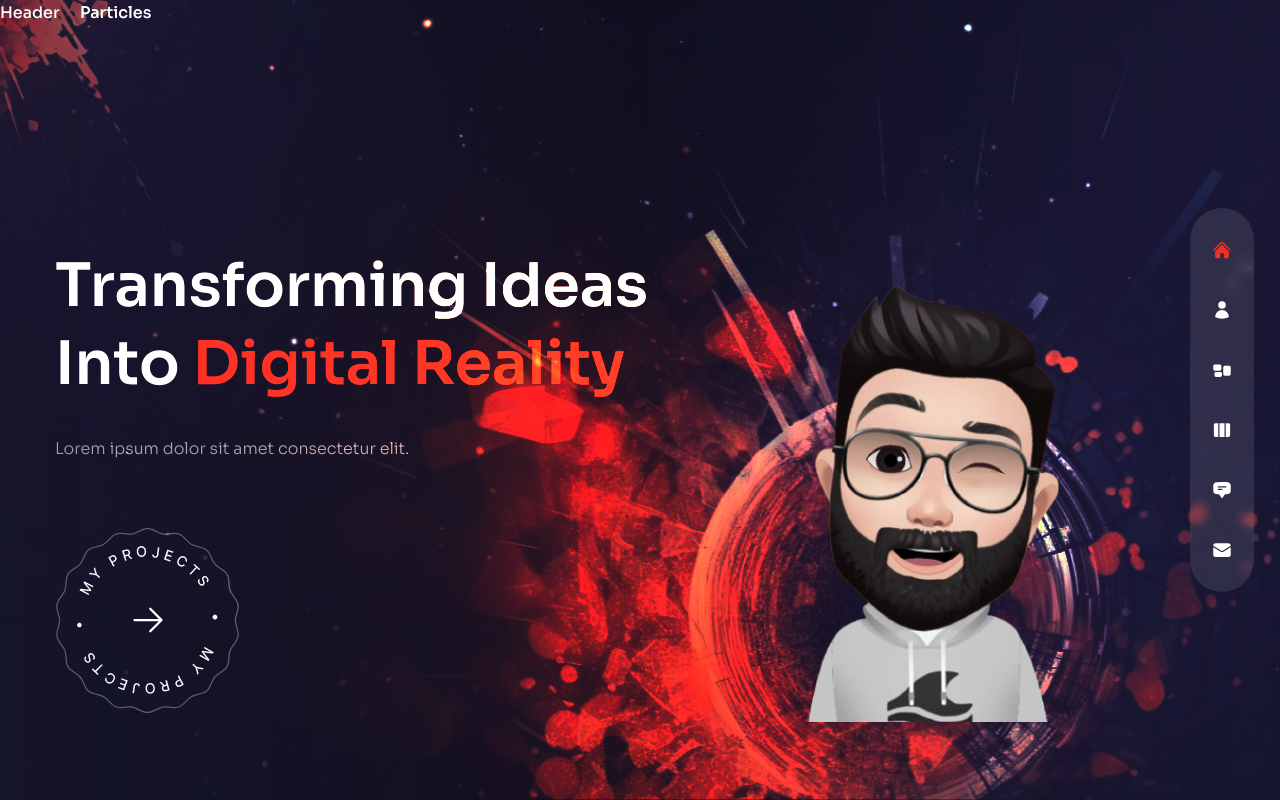
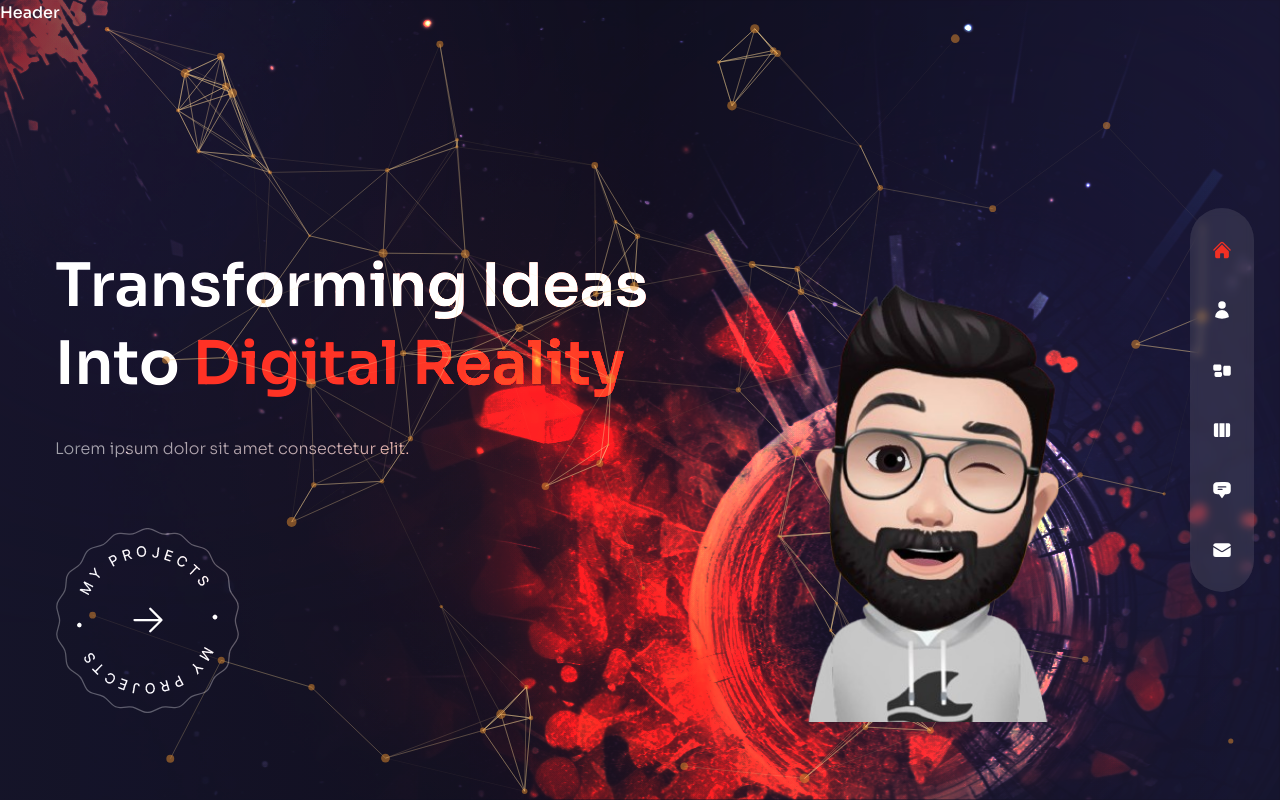
Before and after one commit to Sashi2002/Next-Portfolio, a Next.js app: page / in a window 1280 px wide. Built offline with nearby package versions, Linux system fonts and the light colour scheme.

Commit message:
particle Js

```diff
--- a/components/ParticlesContainer.js
+++ b/components/ParticlesContainer.js
@@ -1,5 +1,97 @@
+//Animation using Particle Js
+import { Particles } from "react-tsparticles";
+import { loadFull } from "tsparticles";
+import React, { useCallback } from "react";
+
 const ParticlesContainer = () => {
-  return <div>Particles Container</div>;
+  // init
+  const particlesInit = useCallback(async (engine) => {
+    await loadFull(engine);
+  }, []);
+
+  const particlesLoaded = useCallback(async () => {}, []);
+
+  return (
+    <Particles
+      className="w-full h-full absolute translate-z-0"
+      id="tsparticles"
+      init={particlesInit}
+      loaded={particlesLoaded}
+      options={{
+        fullScreen: { enable: false },
+        background: {
+          color: {
+            value: "",
+          },
+        },
+        fpsLimit: 120,
+        interactivity: {
+          events: {
+            onClick: {
+              enable: false,
+              mode: "push",
+            },
+            onHover: {
+              enable: true,
+              mode: "repulse",
+            },
+            resize: true,
+          },
+          modes: {
+            push: {
+              quantity: 90,
+            },
+            repulse: {
+              distance: 200,
+              duration: 0.4,
+            },
+          },
+        },
+        particles: {
+          color: {
+            value: "#e68e2e",
+          },
+          links: {
+            color: "#f5d393",
+            distance: 150,
+            enable: true,
+            opacity: 0.5,
+            width: 1,
+          },
+          collisions: {
+            enable: true,
+          },
+          move: {
+            directions: "none",
+            enable: true,
+            outMode: {
+              default: "bounce",
+            },
+            random: false,
+            speed: 1,
+            straight: false,
+          },
+          number: {
+            density: {
+              enable: true,
+              area: 800,
+            },
+            value: 80,
+          },
+          opacity: {
+            value: 0.5,
+          },
+          shape: {
+            type: "circle",
+          },
+          size: {
+            value: { min: 1, max: 5 },
+          },
+        },
+        detectRetina: true,
+      }}
+    />
+  );
 };
 
 export default ParticlesContainer;
--- a/pages/index.js
+++ b/pages/index.js
@@ -13,7 +13,7 @@
 
 const Home = () => {
   return (
-    <div className="bg-primary/60 h-[100vh]">
+    <div className="bg-primary/60 h-full">
       {/* text */}
       <div className="w-full h-full bg-gradient-to-r from-primary/10 via-black/30 to black/10 ">
         <div className="text-center flex flex-col justify-center xl:pt-40 xl:text-left h-full container mx-auto">
@@ -59,10 +59,17 @@
         absolute mix-blend-color-dodge translate-z-0"
         ></div>
         {/* particles */}
-        <div>Particles</div>
-        <div className="w-full h-full max-w-[680px] max-h-[300px] absolute top-48 lg:-right-[6%]">
+        <ParticlesContainer />
+        <motion.div
+          variants={fadeIn("up", 0.5)}
+          initial="hidden"
+          animate="show"
+          exit="hidden"
+          transition={{ duration: 1, ease: "easeInOut" }}
+          className="w-full h-full max-w-[680px] max-h-[300px] absolute top-48 lg:-right-[6%]"
+        >
           <Avatar />
-        </div>
+        </motion.div>
       </div>
     </div>
   );
```
